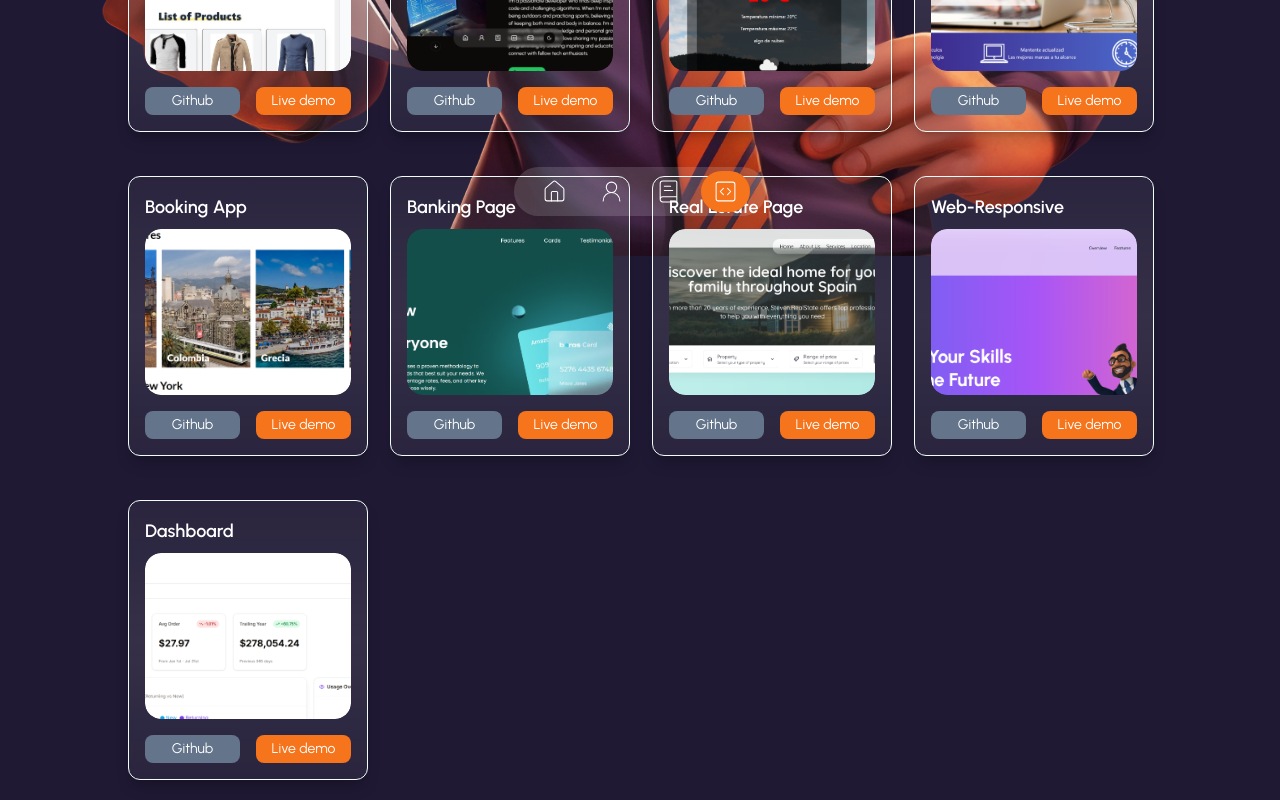
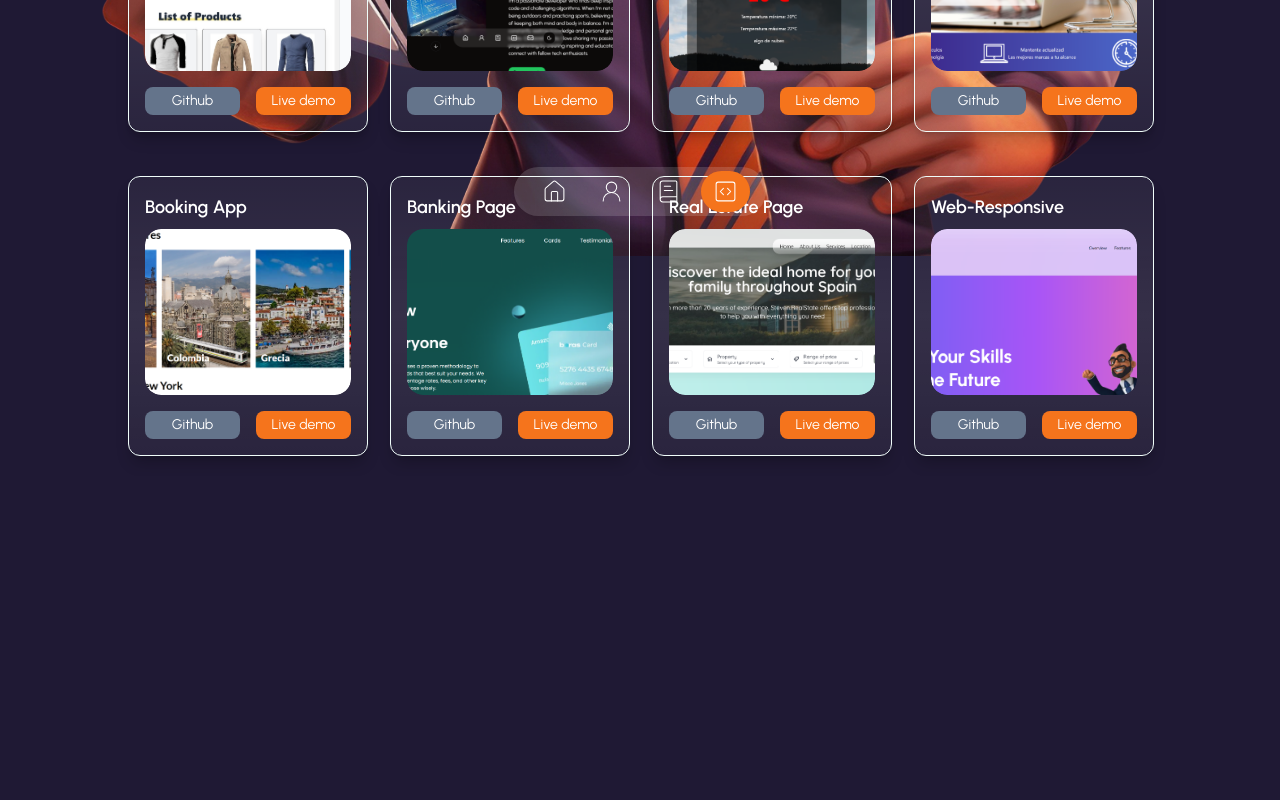
Before and after one commit to Steven0319/interactive-portfolio, a Next.js app: page /portfolio in a window 1280 px wide. Shown: the part 544-1344 px from the top of the page. After the commit the page ends 1020 px from the top, so only its background shows below. Built offline with nearby package versions, Linux system fonts and the light colour scheme.

Commit message:
fixing issue

```diff
--- a/src/app/data.tsx
+++ b/src/app/data.tsx
@@ -208,11 +208,4 @@ export const dataPortfolio = [
     urlGithub: "https://github.com/Steven0319/Web-Responsive.git",
     urlDemo: "https://steventech.netlify.app/",
   },
-  {
-    id: 9,
-    title: "Dashboard",
-    image: "/image-10.jpg",
-    urlGithub: "https://github.com/Steven0319/Dashboard.git",
-    urlDemo: "https://dashboard-zeta-blue.vercel.app/",
-  },
 ];
```
